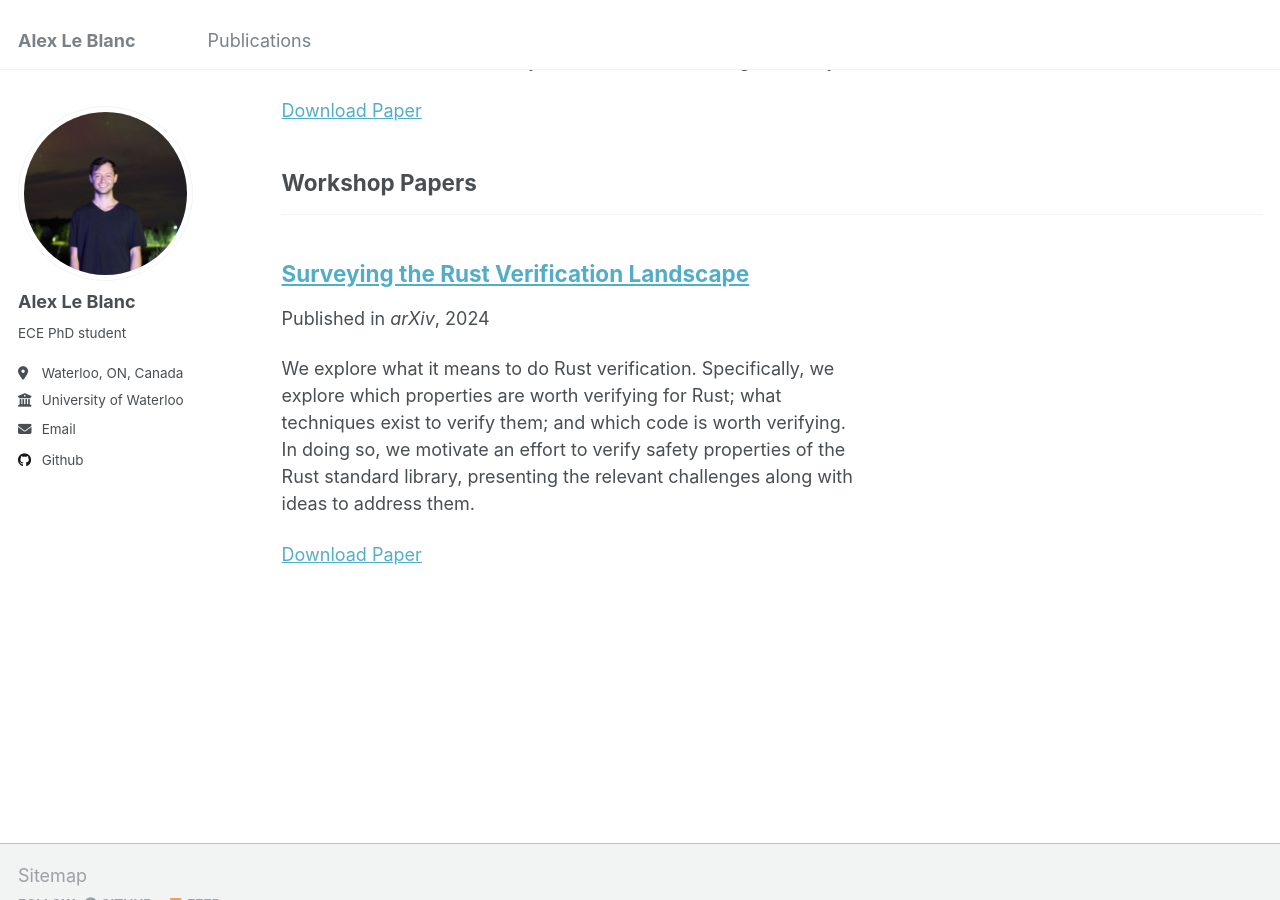
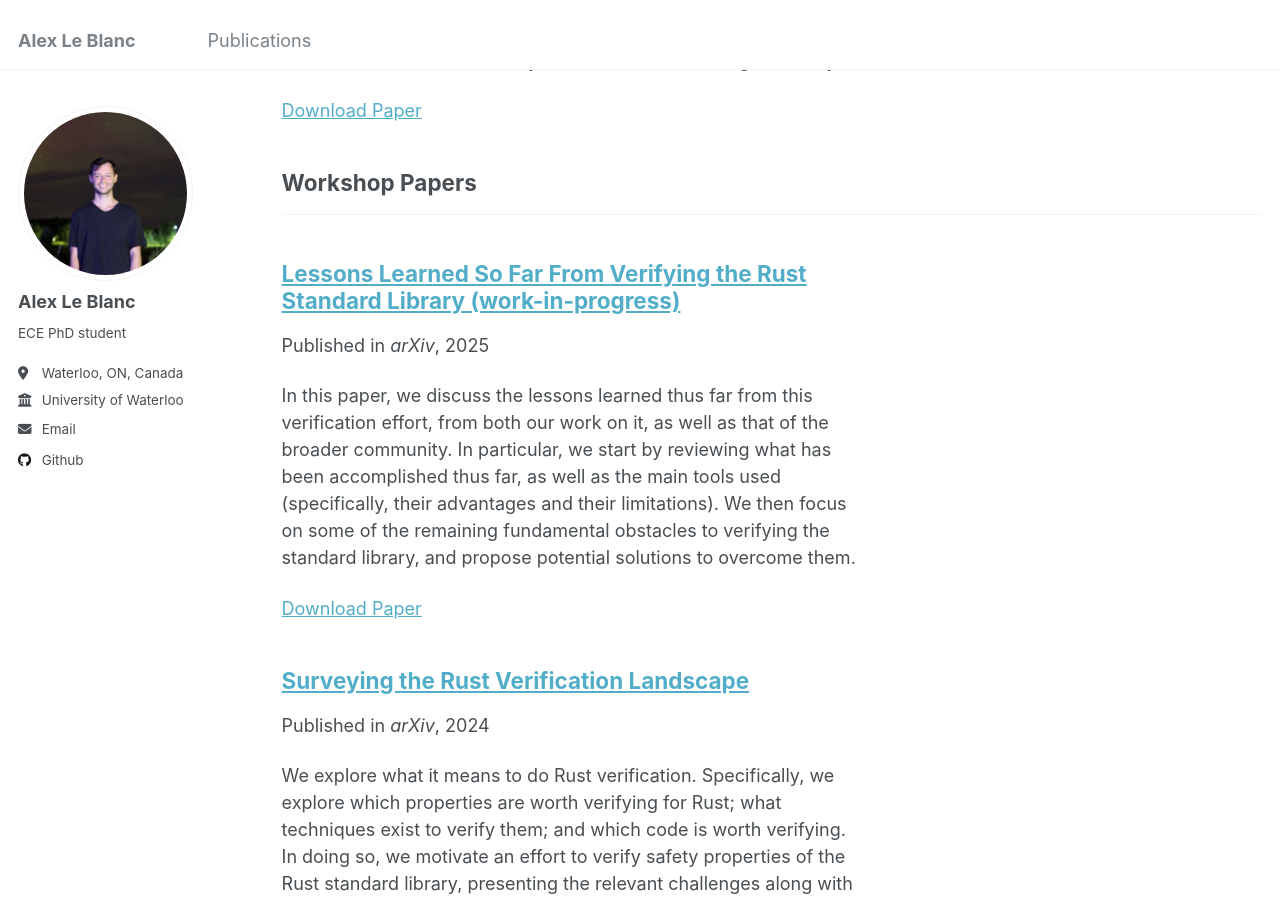
Before and after one commit to AlexLB99/AlexLB99.github.io, a Jekyll site: the page built from _pages/publications.html, in a window 1280 px wide and 900 px high, scrolled down 427 px. Built offline with Jekyll 4.4.1, drawn with Linux system fonts in a browser that asks for light colours.

Commit message:
vstte paper

```diff
--- a/_publications/2009-10-01-paper-title-number-1.md
+++ b/_publications/2009-10-01-paper-title-number-1.md
@@ -8,6 +8,3 @@ date: 2024-10-24
 venue: 'Proceedings of ISC'
 paperurl: 'http://alexlb99.github.io/files/2024-ISC.pdf'
 ---
-
-citation: 'Your Name, You. (2009). &quot;Paper Title Number 1.&quot; <i>Journal 1</i>. 1(1).'
-The contents above will be part of a list of publications, if the user clicks the link for the publication than the contents of section will be rendered as a full page, allowing you to provide more information about the paper for the reader. When publications are displayed as a single page, the contents of the above "citation" field will automatically be included below this section in a smaller font.
--- a/_publications/2010-10-01-paper-title-number-2.md
+++ b/_publications/2010-10-01-paper-title-number-2.md
@@ -8,6 +8,3 @@ date: 2024-10-20
 venue: 'arXiv'
 paperurl: 'http://alexlb99.github.io/files/2024-HATRA.pdf'
 ---
-
-slidesurl: 'http://academicpages.github.io/files/slides2.pdf'
-The contents above will be part of a list of publications, if the user clicks the link for the publication than the contents of section will be rendered as a full page, allowing you to provide more information about the paper for the reader. When publications are displayed as a single page, the contents of the above "citation" field will automatically be included below this section in a smaller font.
--- /dev/null
+++ b/_publications/2025vstte.md
@@ -0,0 +1,10 @@
+---
+title: "Lessons Learned So Far From Verifying the Rust Standard Library (work-in-progress)"
+collection: publications
+category: workshops
+permalink: /publication/2025-VSTTE
+excerpt: 'In this paper, we discuss the lessons learned thus far from this verification effort, from both our work on it, as well as that of the broader community. In particular, we start by reviewing what has been accomplished thus far, as well as the main tools used (specifically, their advantages and their limitations). We then focus on some of the remaining fundamental obstacles to verifying the standard library, and propose potential solutions to overcome them.'
+date: 2025-10-01
+venue: 'arXiv'
+paperurl: 'http://alexlb99.github.io/files/2025-VSTTE.pdf'
+---
```
Also changed, not shown: 2 other files.
